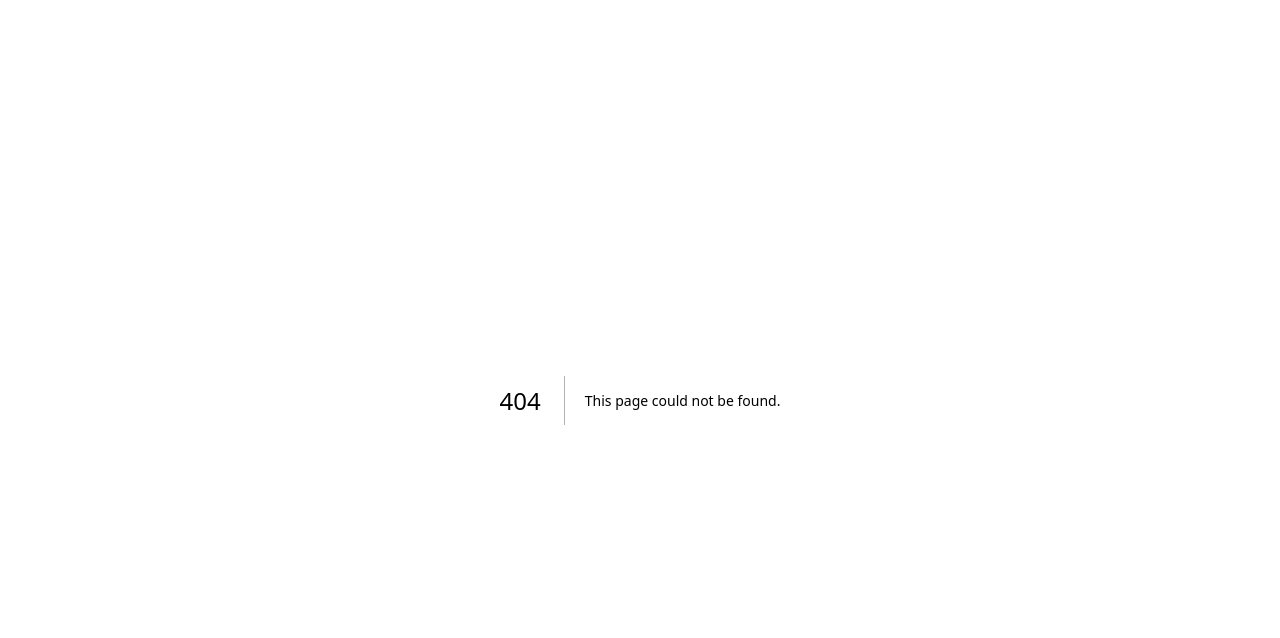
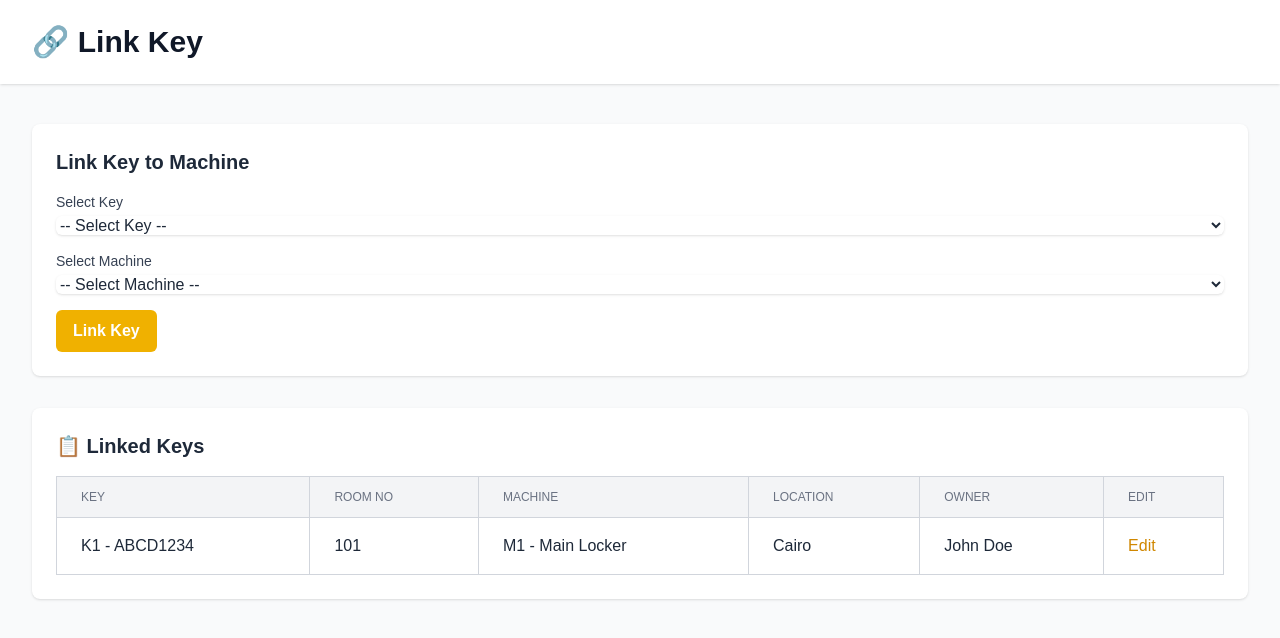
Before and after one commit to Mosti-93/keymatic-advanced-netlify, a Next.js app: page /link-key in a window 1280 px wide. Before the commit this address had no page. Shown: the top 638 px of the page. Built offline with nearby package versions, Linux system fonts and the light colour scheme.

Commit message:
Convert from TypeScript to JavaScript for Netlify build

```diff
--- /dev/null
+++ b/src/app/link-key/page.js
@@ -0,0 +1,117 @@
+'use client'
+import { useState } from "react";
+
+const dummyMachines = [
+  { id: 'M1', name: 'Main Locker', location: 'Cairo', capacity: 20 },
+  { id: 'M2', name: 'Secondary Locker', location: 'Alexandria', capacity: 10 }
+];
+
+const dummyKeys = [
+  { id: 'K1', uid: 'ABCD1234', room: '101', owner: 'John Doe' },
+  { id: 'K2', uid: 'EFGH5678', room: '102', owner: 'Jane Smith' }
+];
+
+export default function LinkKeyPage() {
+  const [selectedMachine, setSelectedMachine] = useState<{ name: string; email: string; phone: string; roomNo: string; } | null>(null);
+  const [selectedKey, setSelectedKey] = useState<{ name: string; email: string; phone: string; roomNo: string; } | null>(null);
+
+  const handleMachineChange = (e: React.ChangeEvent<HTMLSelectElement>) => {
+    const machine = dummyMachines.find(m => m.id === e.target.value);
+    machine ? setSelectedMachine(machine) : setSelectedMachine(null);
+  };
+
+  const handleKeyChange = (e) => {
+    const key = dummyKeys.find(k => k.id === e.target.value);
+    setSelectedKey(key);
+  };
+
+  const handleSubmit = (e) => {
+    e.preventDefault();
+    console.log('Link submitted:', { machine: selectedMachine, key: selectedKey });
+    // TODO: Send to backend API
+  };
+
+  return (
+    <div className="min-h-screen bg-gray-50 text-gray-800">
+      <header className="bg-white shadow">
+        <div className="max-w-7xl mx-auto py-6 px-4 sm:px-6 lg:px-8">
+          <h1 className="text-3xl font-bold text-gray-900">🔗 Link Key</h1>
+        </div>
+      </header>
+      <main className="max-w-7xl mx-auto py-10 sm:px-6 lg:px-8 space-y-8">
+        {/* Link Key Form */}
+        <div className="bg-white shadow rounded-lg p-6">
+          <h2 className="text-xl font-semibold mb-4">Link Key to Machine</h2>
+          <form onSubmit={handleSubmit} className="space-y-4">
+            {/* Key Dropdown */}
+            <div>
+              <label className="block text-sm font-medium text-gray-700">Select Key</label>
+              <select onChange={handleKeyChange} className="mt-1 block w-full rounded-md border-gray-300 shadow-sm focus:border-blue-500 focus:ring focus:ring-blue-200 focus:ring-opacity-50">
+                <option value="">-- Select Key --</option>
+                {dummyKeys.map((k) => (
+                  <option key={k.id} value={k.id}>{k.id} - {k.uid}</option>
+                ))}
+              </select>
+              {selectedKey && (
+                <div className="mt-2 text-sm text-gray-600">
+                  🆔 <strong>UID:</strong> {selectedKey.uid}<br />
+                  🚪 <strong>Room:</strong> {selectedKey.room}<br />
+                  👤 <strong>Owner:</strong> {selectedKey.owner}
+                </div>
+              )}
+            </div>
+
+            {/* Machine Dropdown */}
+            <div>
+              <label className="block text-sm font-medium text-gray-700">Select Machine</label>
+              <select onChange={handleMachineChange} className="mt-1 block w-full rounded-md border-gray-300 shadow-sm focus:border-green-500 focus:ring focus:ring-green-200 focus:ring-opacity-50">
+                <option value="">-- Select Machine --</option>
+                {dummyMachines.map((m) => (
+                  <option key={m.id} value={m.id}>{m.id} - {m.name}</option>
+                ))}
+              </select>
+              {selectedMachine && (
+                <div className="mt-2 text-sm text-gray-600">
+                  📦 <strong>Name:</strong> {selectedMachine.name}<br />
+                  📍 <strong>Location:</strong> {selectedMachine.location}<br />
+                  🛠 <strong>Capacity:</strong> {selectedMachine.capacity}
+                </div>
+              )}
+            </div>
+
+            <button type="submit" className="inline-flex items-center px-4 py-2 bg-yellow-500 border border-transparent rounded-md font-semibold text-white hover:bg-yellow-600 transition">Link Key</button>
+          </form>
+        </div>
+
+        {/* Linked Keys Table */}
+        <div className="bg-white shadow rounded-lg p-6">
+          <h2 className="text-xl font-semibold mb-4 flex items-center">📋 Linked Keys</h2>
+          <div className="overflow-x-auto">
+            <table className="min-w-full border border-gray-300 rounded-lg">
+              <thead className="bg-gray-100">
+                <tr>
+                  <th className="px-6 py-3 text-left text-xs font-medium text-gray-500 uppercase border border-gray-300">KEY</th>
+                  <th className="px-6 py-3 text-left text-xs font-medium text-gray-500 uppercase border border-gray-300">ROOM NO</th>
+                  <th className="px-6 py-3 text-left text-xs font-medium text-gray-500 uppercase border border-gray-300">MACHINE</th>
+                  <th className="px-6 py-3 text-left text-xs font-medium text-gray-500 uppercase border border-gray-300">LOCATION</th>
+                  <th className="px-6 py-3 text-left text-xs font-medium text-gray-500 uppercase border border-gray-300">OWNER</th>
+                  <th className="px-6 py-3 text-left text-xs font-medium text-gray-500 uppercase border border-gray-300">EDIT</th>
+                </tr>
+              </thead>
+              <tbody>
+                <tr className="hover:bg-gray-50">
+                  <td className="px-6 py-4 border border-gray-300">K1 - ABCD1234</td>
+                  <td className="px-6 py-4 border border-gray-300">101</td>
+                  <td className="px-6 py-4 border border-gray-300">M1 - Main Locker</td>
+                  <td className="px-6 py-4 border border-gray-300">Cairo</td>
+                  <td className="px-6 py-4 border border-gray-300">John Doe</td>
+                  <td className="px-6 py-4 border border-gray-300 text-yellow-600 hover:underline cursor-pointer">Edit</td>
+                </tr>
+              </tbody>
+            </table>
+          </div>
+        </div>
+      </main>
+    </div>
+  );
+}
--- a/src/app/page.js
+++ b/src/app/page.js
@@ -1 +1,28 @@
-export default function Home() { return (<main className="flex min-h-screen items-center justify-center bg-gray-100"><h1 className="text-5xl font-bold text-blue-600">🚀 Keymatic Advanced is Ready!</h1><p className="mt-4 text-lg text-gray-700">Your Netlify Next.js app is live.</p></main>); }
+'use client'
+import { useRouter } from "next/navigation";
+
+export default function Home() {
+  const router = useRouter();
+
+  const handleLogin = () => {
+    router.push("/login");
+  };
+
+  return (
+    <div className="min-h-screen flex flex-col bg-gradient-to-r from-blue-500 to-indigo-600 text-white">
+      <header className="flex justify-end p-6">
+        <button
+          onClick={handleLogin}
+          className="px-4 py-2 bg-white text-blue-600 rounded-md shadow hover:bg-gray-100 transition"
+        >
+          Login
+        </button>
+      </header>
+      <main className="flex-grow flex flex-col justify-center items-center text-center px-4">
+        <h1 className="text-5xl font-bold mb-4">🚀 Welcome to Keymatic</h1>
+        <p className="text-lg mb-6">Smart Key Management System</p>
+        <p className="text-sm text-gray-200">Manage your keys and access with ease</p>
+      </main>
+    </div>
+  );
+}
--- a/src/app/page.tsx
+++ /dev/null
@@ -1,28 +0,0 @@
-'use client'
-import { useRouter } from "next/navigation";
-
-export default function Home() {
-  const router = useRouter();
-
-  const handleLogin = () => {
-    router.push("/login");
-  };
-
-  return (
-    <div className="min-h-screen flex flex-col bg-gradient-to-r from-blue-500 to-indigo-600 text-white">
-      <header className="flex justify-end p-6">
-        <button
-          onClick={handleLogin}
-          className="px-4 py-2 bg-white text-blue-600 rounded-md shadow hover:bg-gray-100 transition"
-        >
-          Login
-        </button>
-      </header>
-      <main className="flex-grow flex flex-col justify-center items-center text-center px-4">
-        <h1 className="text-5xl font-bold mb-4">🚀 Welcome to Keymatic</h1>
-        <p className="text-lg mb-6">Smart Key Management System</p>
-        <p className="text-sm text-gray-200">Manage your keys and access with ease</p>
-      </main>
-    </div>
-  );
-}
```
Also changed, not shown: tsconfig.json (deleted, +0 -35 lines), src/app/admin/page.js (renamed from src/app/admin/page.tsx), src/app/create-client/page.js (renamed from src/app/create-client/page.tsx), src/app/login/page.js (renamed from src/app/login/page.tsx), src/app/owner-panel/page.js (renamed from src/app/owner-panel/page.tsx).
